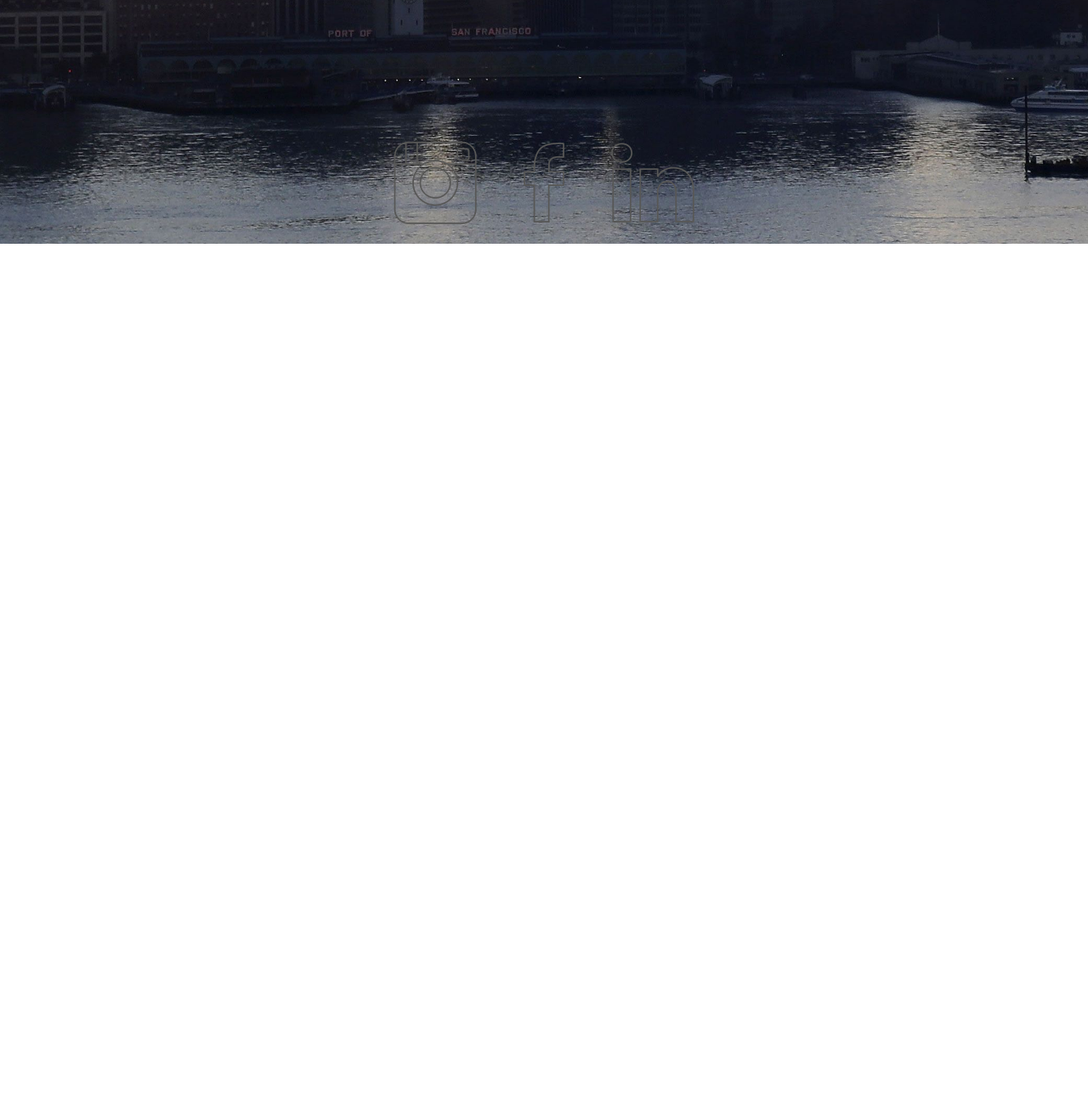
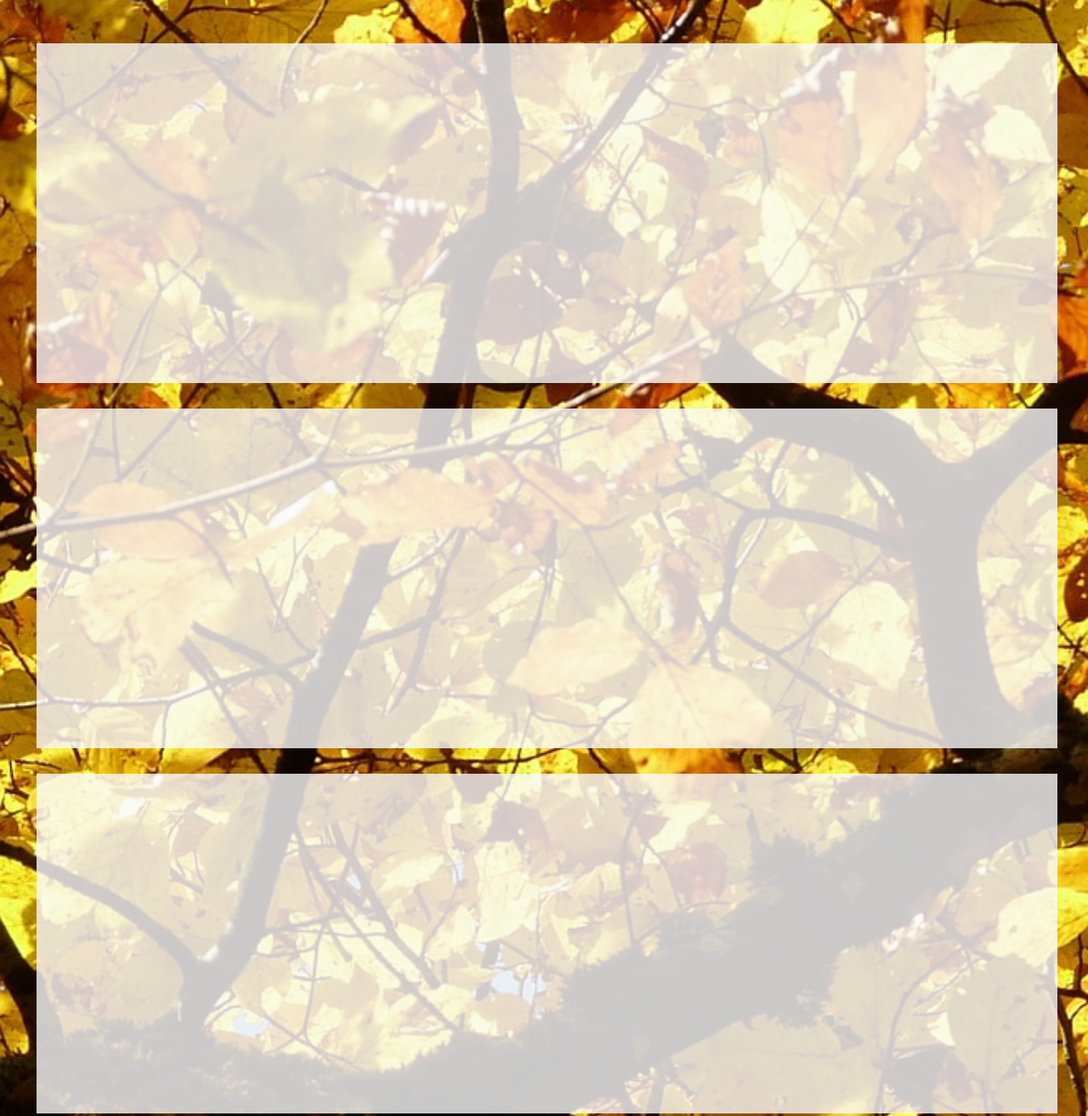
Before and after one commit to cmjlee3/cmjlee3.github.io, a plain HTML site: page index.html in a window 1280 px wide. Shown: the part 840-2154 px from the top of the page at 85% size. Before the commit the page ends 1127 px from the top, so only its background shows below. Drawn offline with nearby package versions, Linux system fonts and the light colour scheme.

Commit message:
minor changes

```diff
--- a/index.html
+++ b/index.html
@@ -6,9 +6,13 @@
   <link rel="stylesheet" href="style.css">
   <script type='text/javascript' src='https://cdnjs.cloudflare.com/ajax/libs/jquery/3.0.0/jquery.min.js'></script>
   <script src='script.js' charset='utf-8'></script>
+
 </head>
+
 <body>
+
   <div class="container">
+
   <div class="image">
     <header class="nav-down">
       <p>Projects</p>
@@ -16,9 +20,50 @@
       <p>Contact</p>
     </header>
   </div>
+
     <div class="buttonCont">
       <button type= 'button' type='submit' id='start' class='button' style='font-family: "Times"'>C e c i l  L e e</button>
     </div>
+
+    <div class='aboutMe'>
+      <p>knasflkasnvlkanva</p>
+    </div>
+  <a name="projects"></a>
+
+  <div class='section'>
+    <div class='title'>
+        <h4 class='project-title'></h4>
+    </div>
+    <div class ='project-info'>
+      <h5 class='project-details'>About Project</h5>
+      <h5 class='details-header'>Details</h5>
+      <p class='details'>blahblahblahblaksdnf</p>
+      <h5 class='details-header'>Technology</h5>
+      <p class='details'>lakalknvalknv</p>
+      <p class='details'>kjavdajsvnal</p>
+    </div>
+    <div class='project-image'>
+      <img src="" alt="">
+    </div>
+  </div>
+
+  <div class='section2'>
+    <div class='title'>
+        <h4 class='project-title'></h4>
+    </div>
+    <div class ='project-info'>
+      <h5 class='project-details'>About Project</h5>
+      <h5 class='details-header'>Details</h5>
+      <p class='details'>blahblahblahblaksdnf</p>
+      <h5 class='details-header'>Technology</h5>
+      <p class='details'>lakalknvalknv</p>
+      <p class='details'>kjavdajsvnal</p>
+    </div>
+    <div class='project-image'>
+      <img src="" alt="">
+    </div>
+  </div>
+
     <div class="icons">
       <img src="instagram.png">
       <img src="facebook.png">
--- a/style.css
+++ b/style.css
@@ -1,12 +1,14 @@
 body{
-  background-image: url("sf.jpg");
+  background-image: url("leaves.jpg");
   background-size: cover;
   padding-top: 40px;
+
+  /*position: fixed;*/
 
 
 }
 header{
-  background: white;
+  background: #FAFAFA;
   opacity: 0.8;
   height: 100px;
   position: fixed;
@@ -14,6 +16,10 @@ header{
   transition: top 0.2s ease-in-out;
   width: 100%;
   margin-left: -10px;
+ /* display: flex;
+  align-items: center;
+  justify-content: center;
+  flex-direction: column;*/
 }
 .nav-up {
     top: -40px;
@@ -27,7 +33,8 @@ header{
 .buttonCont{
   display: flex;
   justify-content: center;
-  align-items: center;
+  margin-bottom: 400px;
+  /*position: fixed*/
 }
 .button{
   background-color:rgba(0,0,0,0);
@@ -48,10 +55,60 @@ header{
 }
 .nav-down{
   text-align: center;
+  position: fixed;
 
 }
 p{
-  display: inline-block;
+  display: block;
+  float: left;
   padding: 25px;
 
 }
+.button {
+  moz-transition: all 1s ease-in-out;
+  o-transition: all 1s ease-in-out;
+  transition: all 1s ease-in-out;
+  webkit-transition: all 1s ease-in-out;
+}
+
+.aboutMe {
+    width: 95%;
+  height: 400px;
+  margin-top: 30px;
+  margin-left: 35px;
+  background-color: #FAFAFA;
+  color: white;
+  opacity: .8;
+  display: flex;
+  flex-direction: row;
+  justify-content: space-between;
+  align-items: center;
+}
+
+.section {
+  width: 95%;
+  height: 400px;
+  margin-top: 30px;
+  margin-left: 35px;
+  background-color: #FAFAFA;
+  color: white;
+  opacity: .8;
+  display: flex;
+  flex-direction: row;
+  justify-content: space-between;
+  align-items: center;
+}
+
+.section2 {
+  width: 95%;
+  height: 400px;
+  margin-top: 30px;
+  margin-left: 35px;
+  background-color: #FAFAFA;
+  color: white;
+  opacity: .8;
+  display: flex;
+  flex-direction: row;
+  justify-content: space-between;
+  align-items: center;
+}
```
Also changed, not shown: script.js (+8 -0 lines), goldengate.jpg (deleted), leaves.jpg (added), sf.jpg (deleted).
